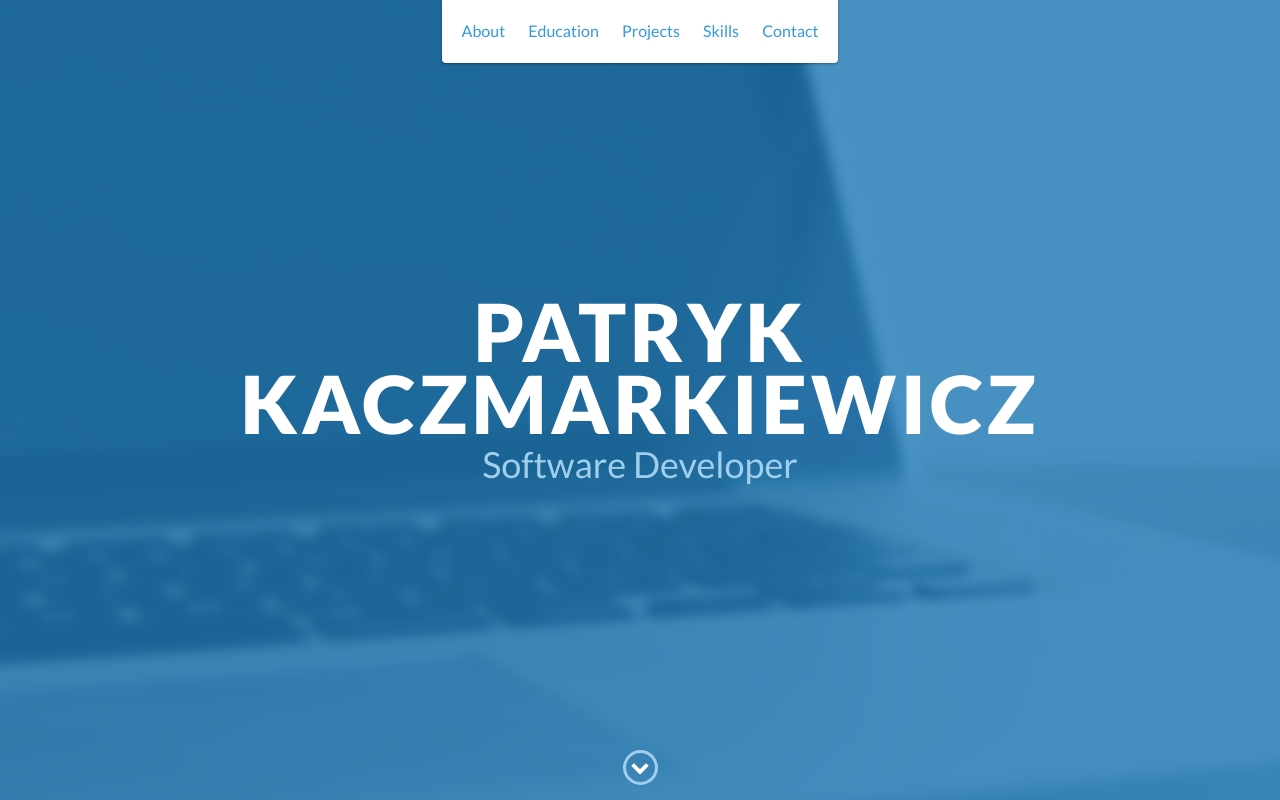
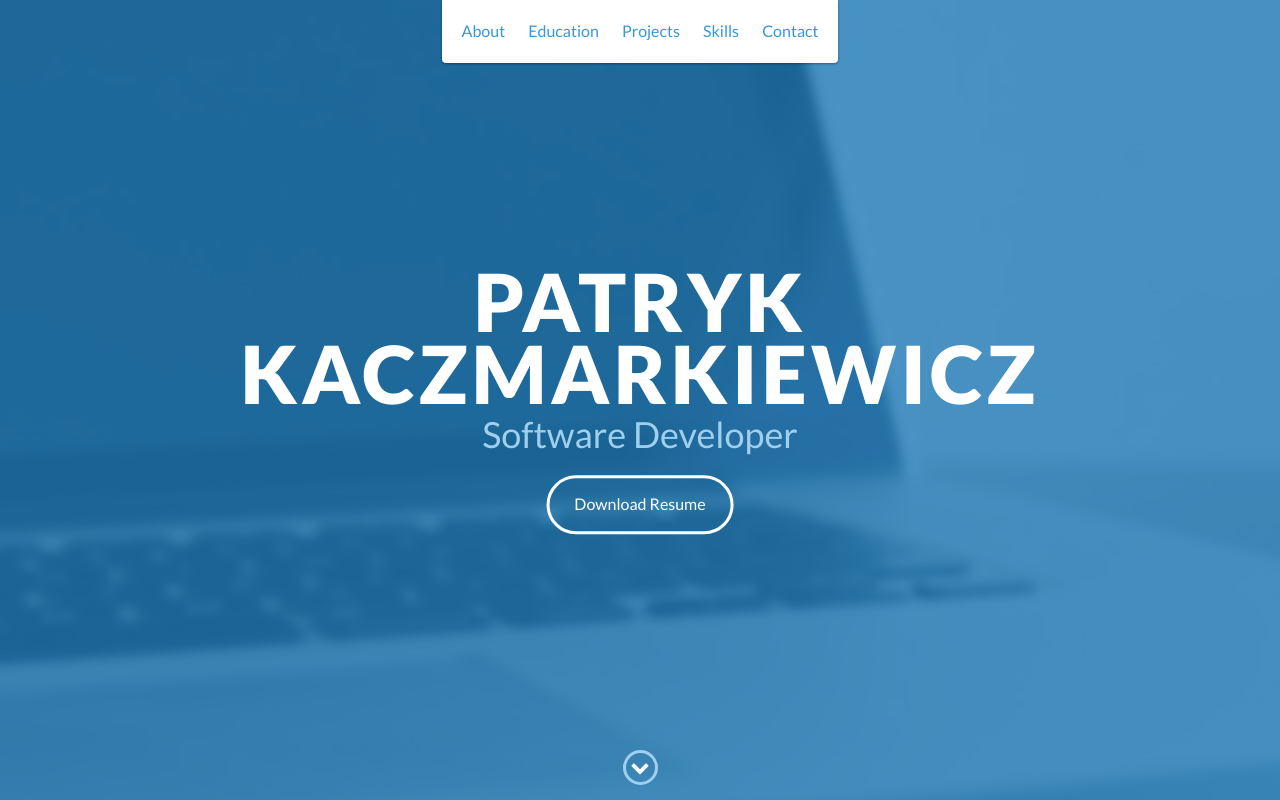
Before and after one commit to patrykcoding/patrykcoding.github.io, a plain HTML site: page index.html in a window 1280 px wide. Shown: the top 800 px of the page. Drawn offline with nearby package versions, Linux system fonts and the light colour scheme.

Commit message:
Add resume and download link

```diff
--- a/index.html
+++ b/index.html
@@ -47,7 +47,7 @@
         <div id="lead-content">
             <h1>Patryk Kaczmarkiewicz</h1>
             <h2>Software Developer</h2>
-            <!--<a href="kaczmarkiewicz-patryk-resume.pdf" download="kaczmarkiewicz-patryk-resume.pdf" target="_blank" class="btn-rounded-white">Download Resume</a>-->
+            <a href="kaczmarkiewiczp-resume.pdf" download="kaczmarkiewiczp-resume.pdf" target="_blank" class="btn-rounded-white">Download Resume</a>
         </div>
         <!-- End #lead-content -->
 
```
Also changed, not shown: 1 other file.
